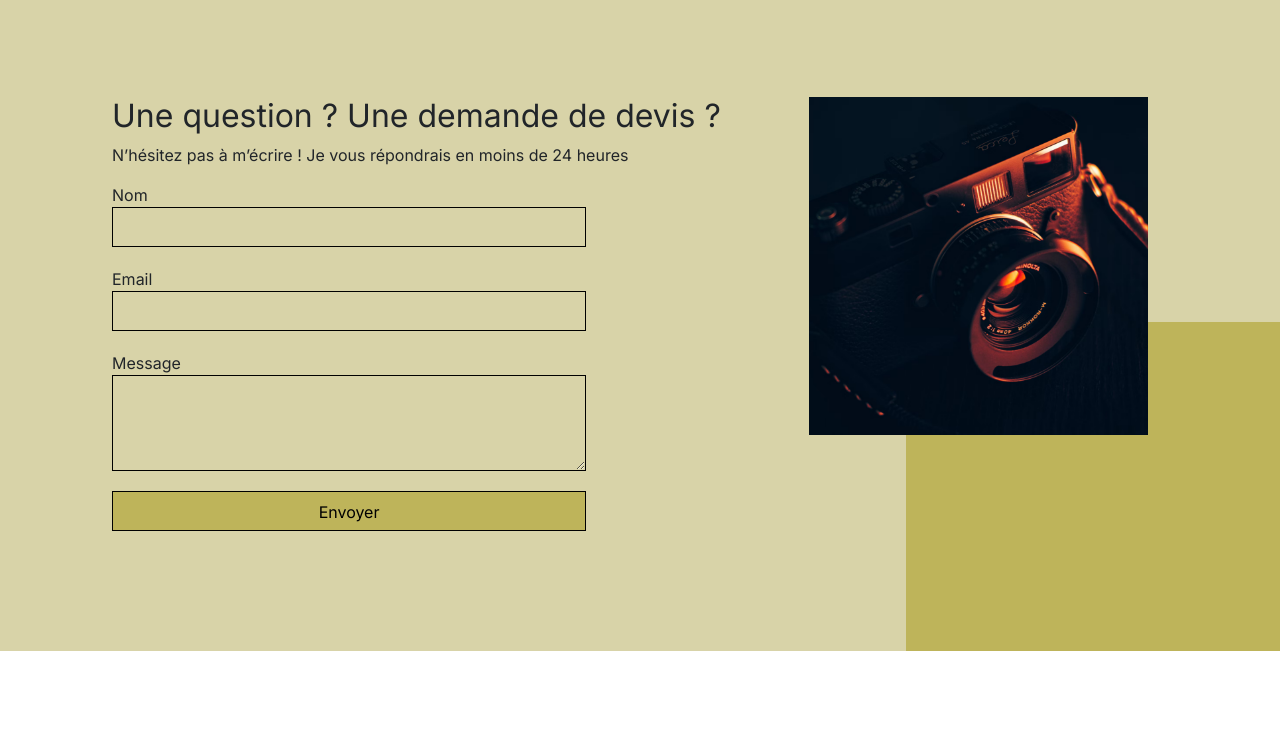
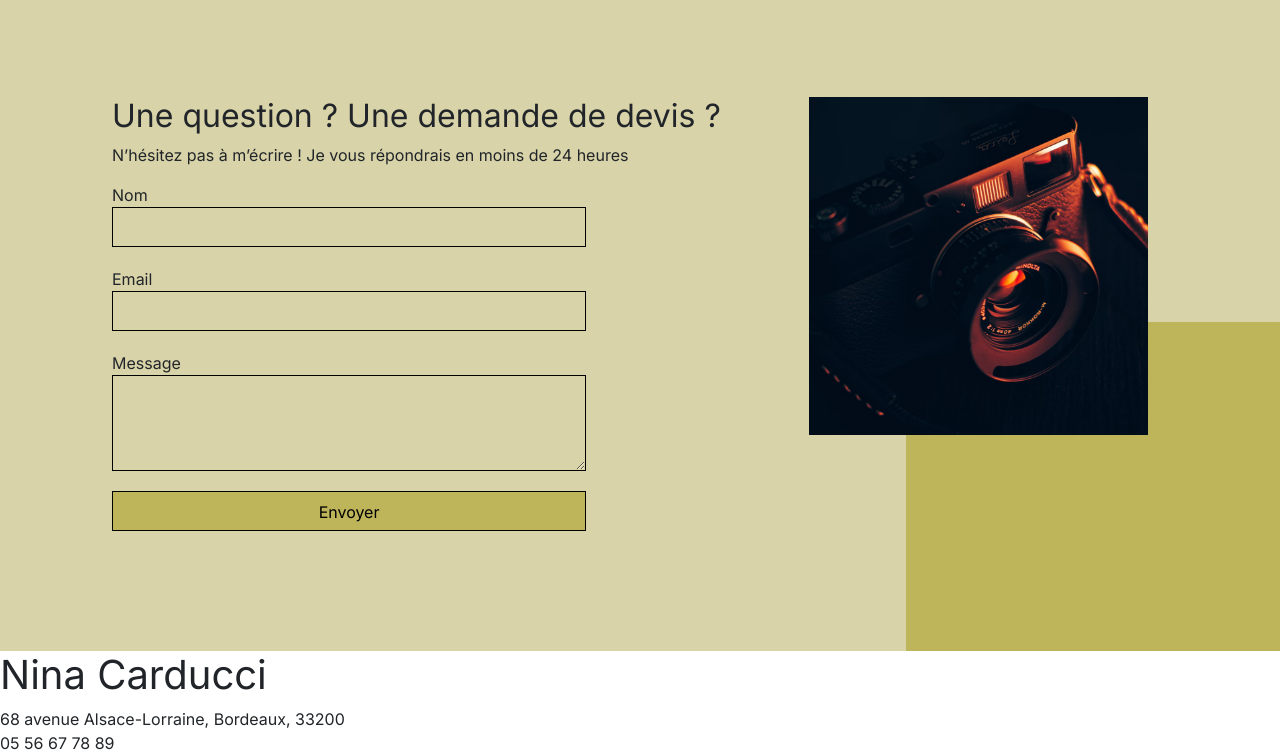
Before and after one commit to Stephanecns/ninacarducci.github.io-main, a plain HTML site: page index.html in a window 1280 px wide. Shown: the part 4427-5182 px from the top of the page. Before the commit the page ends 5078 px from the top, so only its background shows below. Drawn offline with nearby package versions, Linux system fonts and the light colour scheme.

Commit message:
Référencement local avec Schema.org

```diff
--- a/index.html
+++ b/index.html
@@ -155,5 +155,16 @@
 		</div>
 	</div>
 </div>
+<div itemscope itemtype="http://schema.org/LocalBusiness">
+    <h1 itemprop="name">Nina Carducci</h1>
+    <div itemprop="address" itemscope itemtype="http://schema.org/PostalAddress">
+        <span itemprop="streetAddress">68 avenue Alsace-Lorraine</span>,
+        <span itemprop="addressLocality">Bordeaux</span>,
+        <span itemprop="postalCode">33200</span>
+    </div>
+    <span itemprop="telephone">05 56 67 78 89</span>
+    <meta itemprop="openingHours" content="Mo-Fr 10:00-19:00" />
+</div>
+
 </body>
 </html>
```
